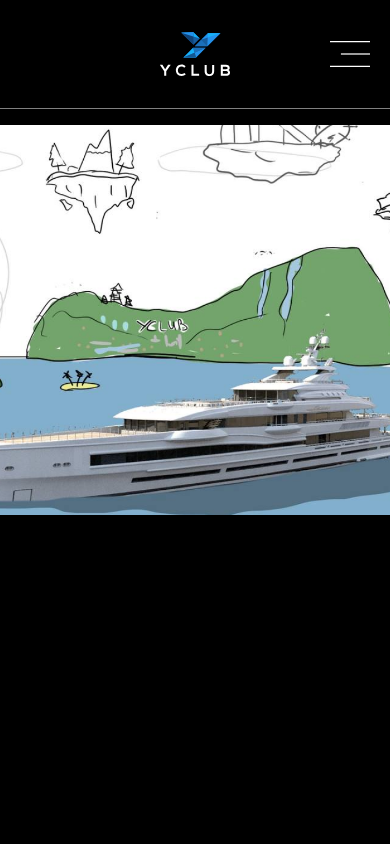
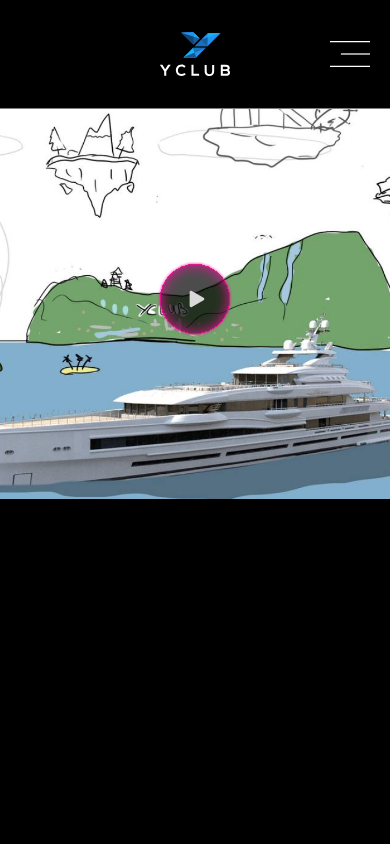
Before and after one commit to yclub-io/yachts-lending, a Next.js app: page / in a window 390 px wide. Shown: the top 844 px of the page. Built offline with nearby package versions, Linux system fonts and the light colour scheme.

Commit message:
Background video mobile version added

```diff
--- a/components/BackgroundVideo.js
+++ b/components/BackgroundVideo.js
@@ -1,12 +1,12 @@
 const BackgroundVideo = () => {
     return (
-        <div className="flex justify-center relative">
+        <div className="relative">
           {/*PLAY BUTTON*/}
           <img src="./video/play-button.svg"
-             className="flex absolute z-10 left-[666px] top-[385px]"/>
+             className="absolute z-10 left-0 right-0 m-auto lg:w-[98px] w-[76px] lg:top-[385px] top-[261px]"/>
           {/*VIDEO FILE*/}
         <img src="./video/video_screen_shot.png"
-             className="flex justify-center m-auto aspect-square absolute top-[125px] right-[0px] lg:h-[725px] lg:min-w-[1440px] object-cover"/>
+             className="flex justify-center m-auto aspect-square absolute lg:top-[125px] top-[109px] right-[0px] lg:h-[725px] lg:min-w-[1440px] object-cover"/>
 
     {/*<video
       className="flex opacity-50 absolute top-[0px] right-[0px] object-cover h-[920px] min-w-[2000px] w-full"
```
